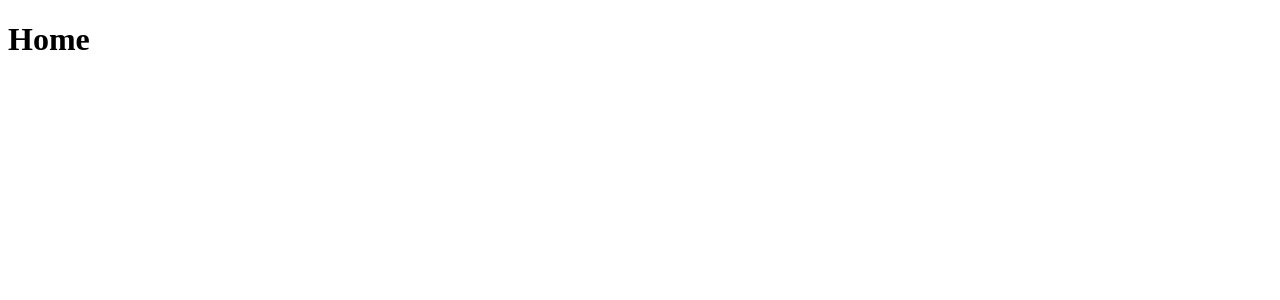
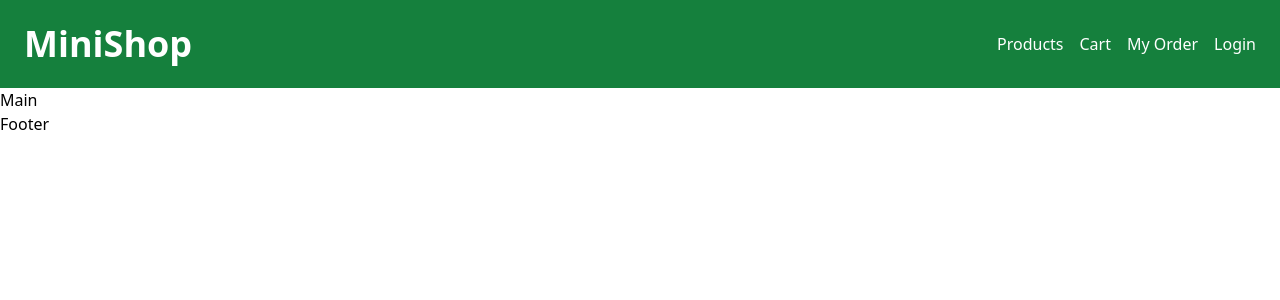
Before and after one commit to sesilkv/minishop-redux, a React (Create React App) app: page / in a window 1280 px wide. Shown: the top 300 px of the page. Built offline with nearby package versions, Linux system fonts and the light colour scheme.

Commit message:
tailwind & header layout

```diff
--- a/src/App.js
+++ b/src/App.js
@@ -1,17 +1,20 @@
 import React from 'react'
 import {BrowserRouter, Routes, Route} from 'react-router-dom'
+import Layout from './Layout/Layout'
 
 function App() {
   return (
     <BrowserRouter>
     <div className="App">
       <Routes>
-        <Route path="/" element={<h1>Home</h1>} />
-        <Route path="/login" element={<h1>Login</h1>} />
-        <Route path="/products" element={<h1>Products</h1>} />
-        <Route path="/categories" element={<h1>Categories</h1>} />
-        <Route path="/shopping-cart" element={<h1>Shopping Cart</h1>} />
-        <Route path="/order-history" element={<h1>Order History</h1>} />
+        <Route path="/" element={<Layout />}>
+          <Route index element={<h1>Home</h1>}/>
+          <Route path="login" element={<h1>Login</h1>} />
+          <Route path="products" element={<h1>Products</h1>} />
+          <Route path="categories" element={<h1>Categories</h1>} />
+          <Route path="shopping-cart" element={<h1>Shopping Cart</h1>} />
+          <Route path="order-history" element={<h1>Order History</h1>} />
+        </Route>
       </Routes>
     </div>
     </BrowserRouter>
--- /dev/null
+++ b/src/Layout/Footer.js
@@ -0,0 +1,9 @@
+import React from 'react'
+
+const Footer = () => {
+  return (
+    <div>Footer</div>
+  )
+}
+
+export default Footer
--- /dev/null
+++ b/src/Layout/Header.js
@@ -0,0 +1,26 @@
+import React from 'react'
+import { Link } from 'react-router-dom'
+
+const Header = () => {
+  return (
+    <div className="bg-green-700 text-white">
+        <div className="container py-6">
+            <div className="flex justify-between items-center">
+                <div>
+                    <h2 className="text-4xl font-extrabold">MiniShop</h2>
+                </div>
+                <div>
+                    <ul className="flex space-x-4">
+                        <li><Link to="/products">Products</Link></li>
+                        <li><Link to="/shopping-cart">Cart</Link></li>
+                        <li><Link to="/order-history">My  Order</Link></li>
+                        <li><Link to="/login">Login</Link></li>
+                    </ul>
+                </div>
+            </div>
+        </div>
+    </div>
+  )
+}
+
+export default Header
--- /dev/null
+++ b/src/Layout/Layout.js
@@ -0,0 +1,17 @@
+import React from 'react'
+import { Outlet } from 'react-router-dom'
+import Header from './Header'
+import Main from './Main'
+import Footer from './Footer'
+
+const Layout = () => {
+  return (
+    <>
+        <Header />
+        <Main />
+        <Footer />
+    </>
+  )
+}
+
+export default Layout
--- /dev/null
+++ b/src/Layout/Main.js
@@ -0,0 +1,9 @@
+import React from 'react'
+
+const Main = () => {
+  return (
+    <div>Main</div>
+  )
+}
+
+export default Main
--- /dev/null
+++ b/src/app.css
@@ -0,0 +1,3 @@
+@tailwind base;
+@tailwind components;
+@tailwind utilities;
--- a/tailwind.config.js
+++ b/tailwind.config.js
@@ -1,6 +1,10 @@
 module.exports = {
-  content: [],
+  content: ["./src/**/*.{html,js}"],
   theme: {
+    container: {
+      center: true,
+      padding: '1.5rem'
+    },
     extend: {},
   },
   plugins: [],
```
Also changed, not shown: src/index.js (+4 -3 lines).
